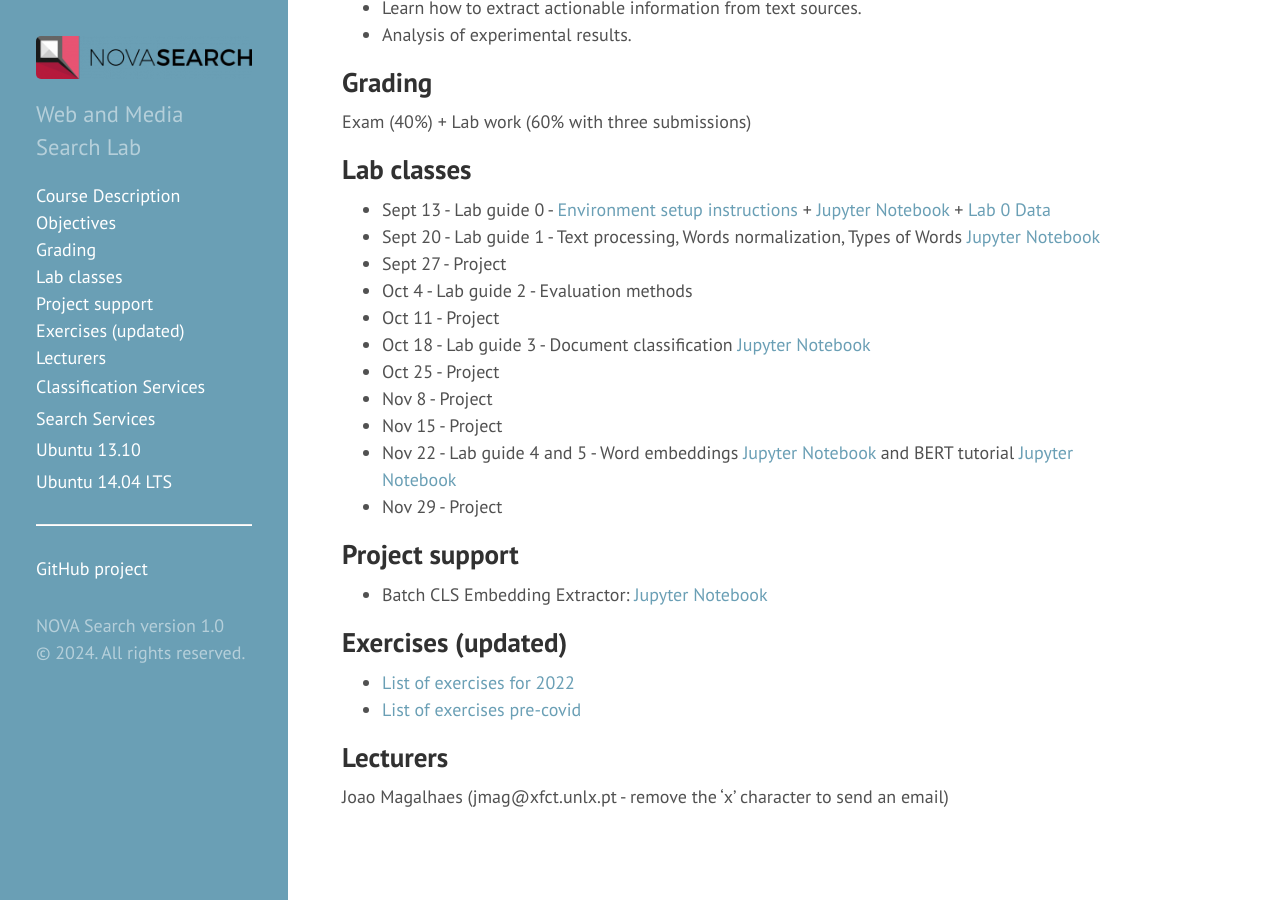
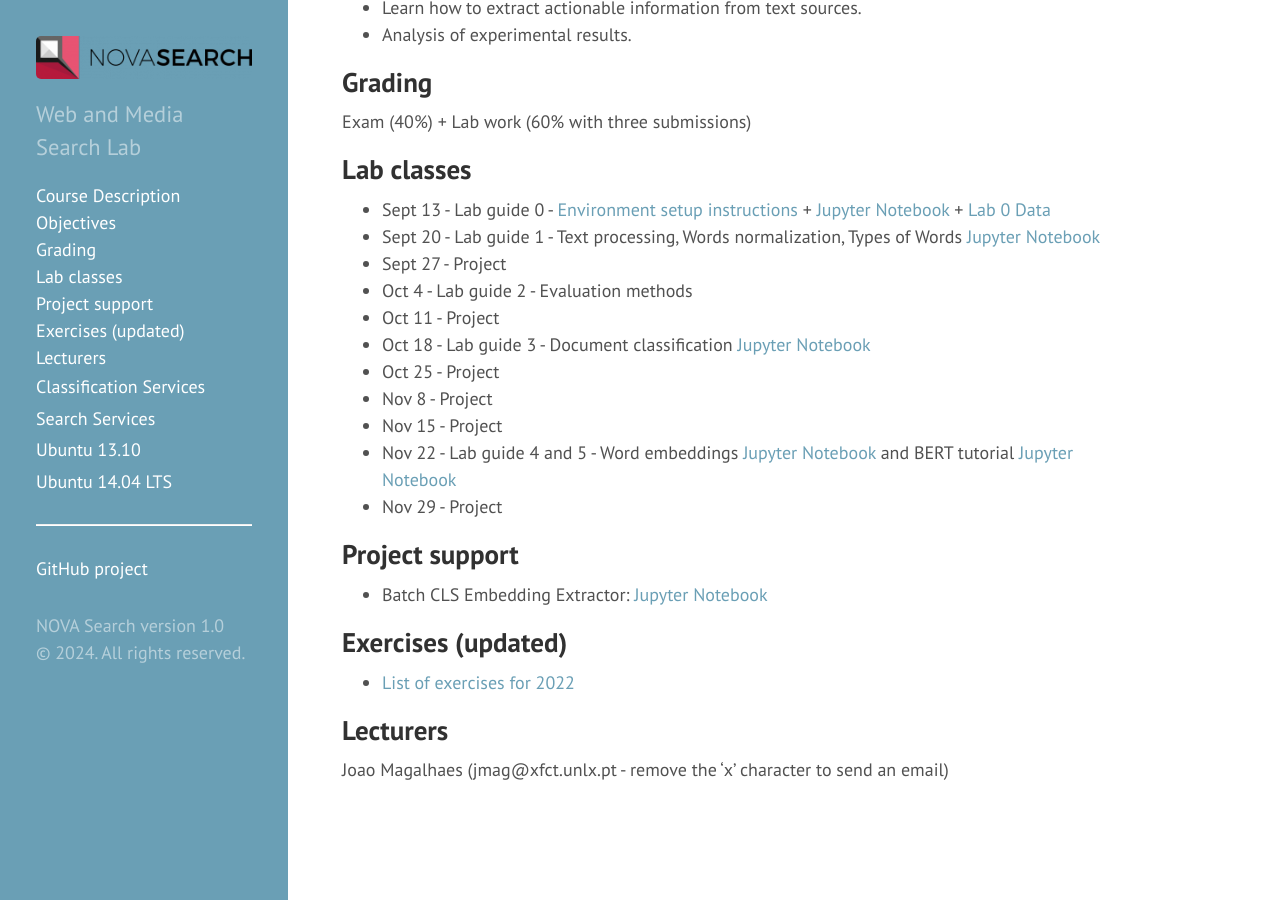
Before and after one commit to novasearch/wiki.novasearch.org, a Jekyll site: the page built from wiki/courses/NLP-IR_2024.md, in a window 1280 px wide and 900 px high, scrolled down 695 px. Built offline with Jekyll 4.4.1, drawn with Linux system fonts in a browser that asks for light colours.

Commit message:
Update NLP-IR_2024.md

```diff
--- a/wiki/courses/NLP-IR_2024.md
+++ b/wiki/courses/NLP-IR_2024.md
@@ -40,7 +40,6 @@ Exam (40%) + Lab work (60% with three submissions)
 
 ## Exercises (updated)
  - [List of exercises for 2022](/assets/files/Exercises2022.pdf)
- - [List of exercises pre-covid](/assets/files/Exercises.pdf)
 
 ## Lecturers
 Joao Magalhaes (jmag@xfct.unlx.pt - remove the 'x' character to send an email) <br>
```
